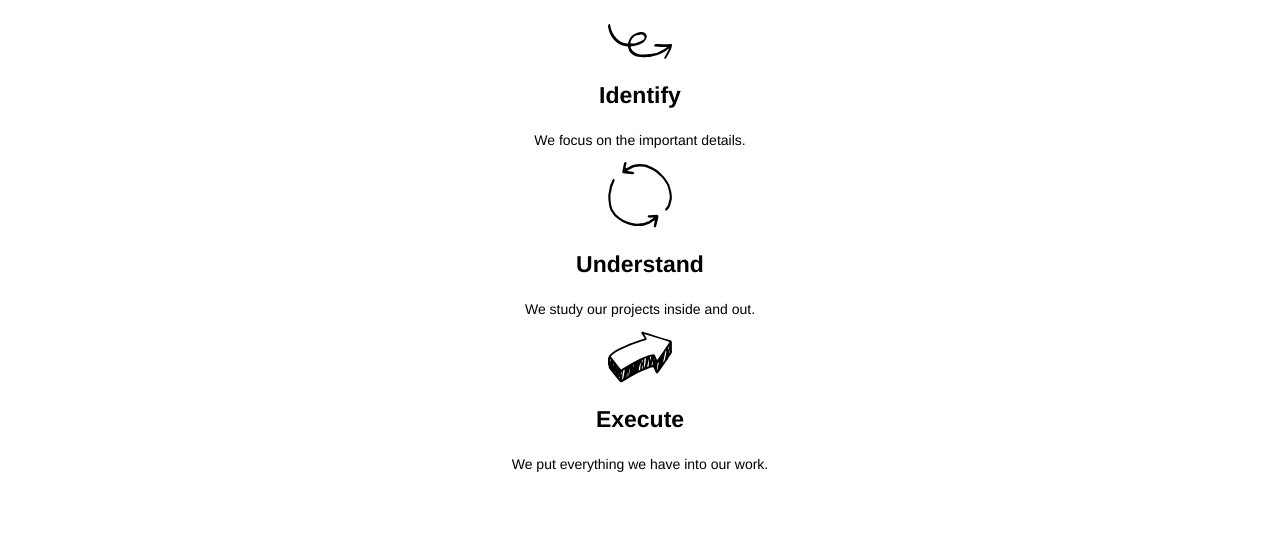
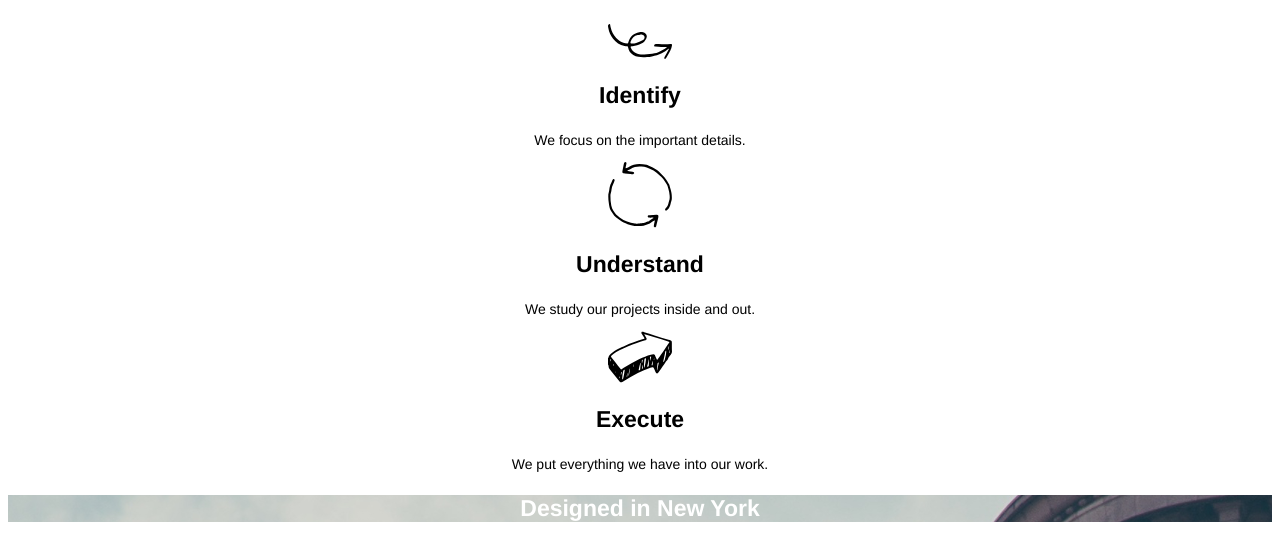
Before and after one commit to Tepeyollotl/BroadwayDesign, a plain HTML site: page index.html in a window 1280 px wide. Shown: the part 370-915 px from the top of the page. Before the commit the page ends 856 px from the top, so only its background shows below. Drawn offline with Linux system fonts and the light colour scheme; files whose address does not match are found by name.

Commit message:
Add page divider.

```diff
--- a/css/style.css
+++ b/css/style.css
@@ -32,3 +32,10 @@ h2 {
 .section p {
 	font-size: 14px;
 }
+
+#divider {
+	color: white;
+	font-size: 23px;
+	font-weight: bold;
+	background-image: url("/Users/amelgoza/Desktop/Projects/BroadwayDesign/resources/img/the-flatiron-building.png");
+}
--- a/index.html
+++ b/index.html
@@ -30,5 +30,6 @@
 				<p>We put everything we have into our work.</p>
 			</div>
 		</div>
+		<h3 id="divider">Designed in New York</h3>
 	</body>
 </html>
```
